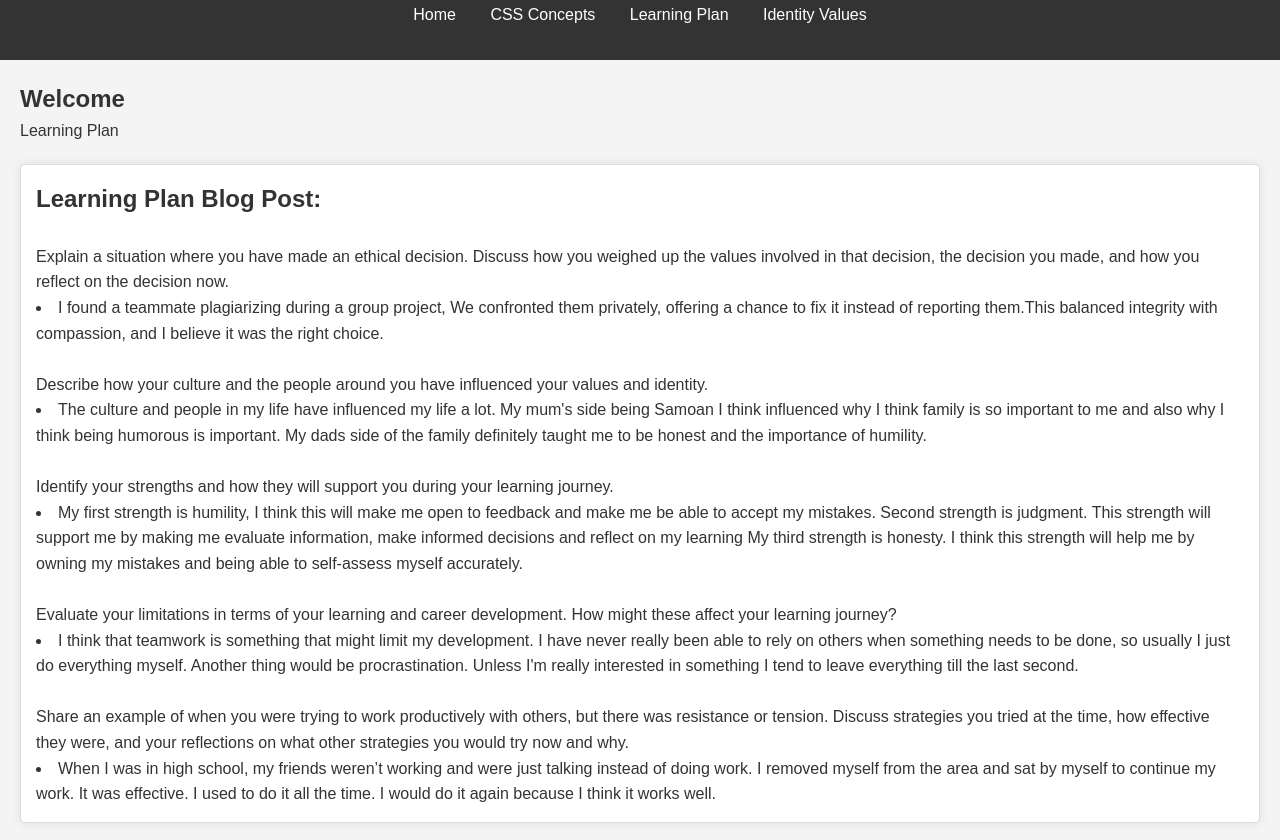
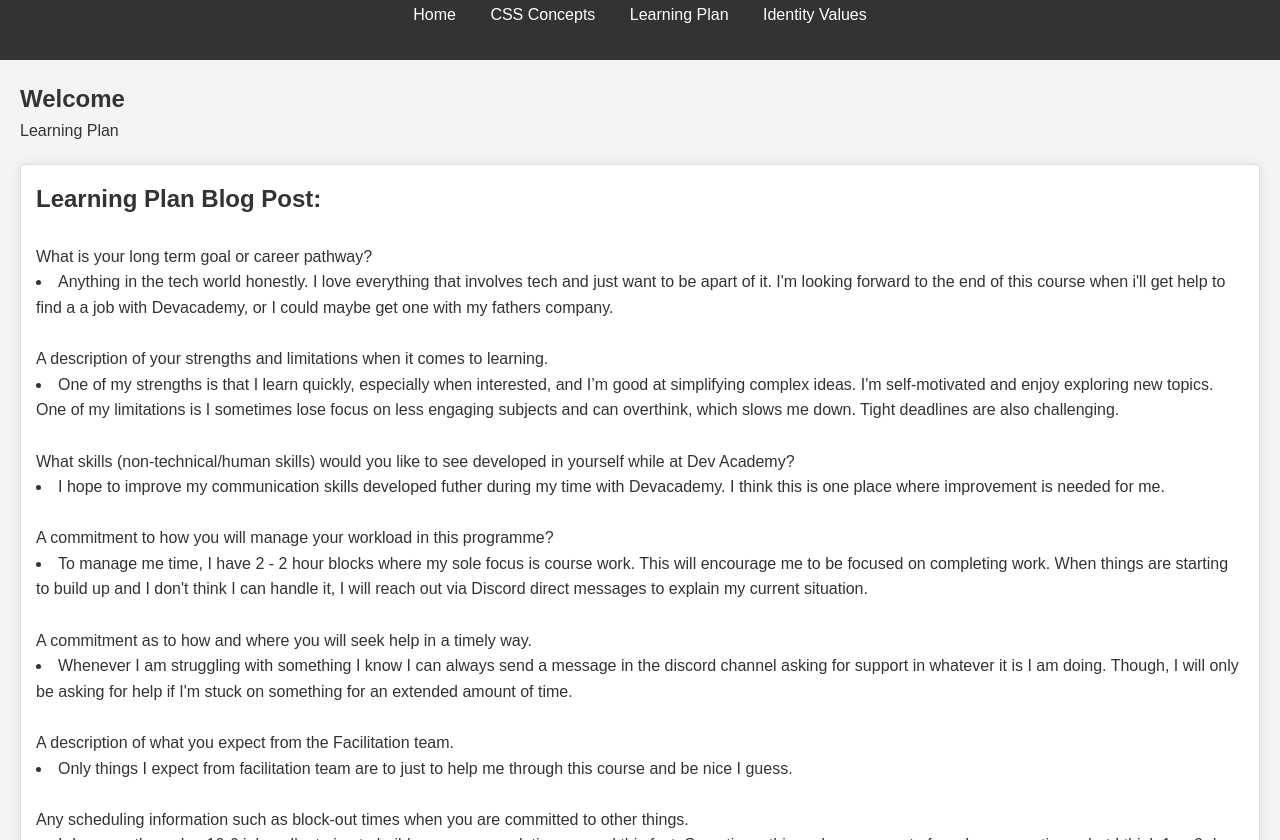
Before and after one commit to george-mills-28/george-mills-28-github.io, a plain HTML site: page blog/learning-plan.htm in a window 1280 px wide. Shown: the part 81-921 px from the top of the page. Drawn offline with Linux system fonts and the light colour scheme.

Commit message:
finished learning-plan.html

```diff
--- a/blog/learning-plan.htm
+++ b/blog/learning-plan.htm
@@ -31,20 +31,27 @@
             <article>
                 <h2>Learning Plan Blog Post:</h2>
                 <br>
-                <p>Explain a situation where you have made an ethical decision. Discuss how you weighed up the values involved in that decision, the decision you made, and how you reflect on the decision now.</p>
-                <li>I found a teammate plagiarizing during a group project, We confronted them privately, offering a chance to fix it instead of reporting them.This balanced integrity with compassion, and I believe it was the right choice.</li>
+                <p>What is your long term goal or career pathway?</p>
+                <li>Anything in the tech world honestly. I love everything that involves tech and just want to be apart of it. I'm looking forward to the end of this course when i'll get help to find a a job with Devacademy, or I could maybe get one with my fathers company.</li>
                 <br>
-                <p>Describe how your culture and the people around you have influenced your values and identity.</p>
-                <li>The culture and people in my life have influenced my life a lot. My mum's side being Samoan I think influenced why I think family is so important to me and also why I think being humorous is important. My dads side of the family definitely taught me to be honest and the importance of humility.</li>
+                <p>A description of your strengths and limitations when it comes to learning.</p>
+                <li>One of my strengths is that I learn quickly, especially when interested, and I’m good at simplifying complex ideas. I'm self-motivated and enjoy exploring new topics. One of my limitations is I sometimes lose focus on less engaging subjects and can overthink, which slows me down. Tight deadlines are also challenging.</li>
                 <br>
-                <p>Identify your strengths and how they will support you during your learning journey.</p>
-                <li>My first strength is humility, I think this will make me open to feedback and make me be able to accept my mistakes. Second strength is judgment. This strength will support me by making me evaluate information, make informed decisions and reflect on my learning My third strength is honesty. I think this strength will help me by owning my mistakes and being able to self-assess myself accurately.</li>
+                <p>What skills (non-technical/human skills) would you like to see developed in yourself while at Dev Academy?</p>
+                <li>I hope to improve my communication skills developed futher during my time with Devacademy. I think this is one place where improvement is needed for me.</li>
                 <br>
-                <p>Evaluate your limitations in terms of your learning and career development. How might these affect your learning journey?</p>
-                <li>I think that teamwork is something that might limit my development. I have never really been able to rely on others when something needs to be done, so usually I just do everything myself. Another thing would be procrastination. Unless I'm really interested in something I tend to leave everything till the last second.</li>
+                <p>A commitment to how you will manage your workload in this programme?</p>
+                <li>To manage me time, I have 2 - 2 hour blocks where my sole focus is course work. This will encourage me to be focused on completing work. When things are starting to build up and I don't think I can handle it, I will reach out via Discord direct messages to explain my current situation.</li>
                 <br>
-                <p>Share an example of when you were trying to work productively with others, but there was resistance or tension. Discuss strategies you tried at the time, how effective they were, and your reflections on what other strategies you would try now and why.</p>
-                <li>When I was in high school, my friends weren’t working and were just talking instead of doing work. I removed myself from the area and sat by myself to continue my work. It was effective. I used to do it all the time. I would do it again because I think it works well.</li>
+                <p>A commitment as to how and where you will seek help in a timely way.</p>
+                <li>Whenever I am struggling with something I know I can always send a message in the discord channel asking for support in whatever it is I am doing. Though, I will only be asking for help if I'm stuck on something for an extended amount of time.</li>
+                <br>
+                <p>A description of what you expect from the Facilitation team.</p>
+                <li>Only things I expect from facilitation team are to just to help me through this course and be nice I guess. </li>
+                <br>
+                <p>Any scheduling information such as block-out times when you are committed to other things.</p>
+                <li>I do currently work a 10-6 job so I'm trying to build my course work time around this fact. Sometimes things do pop up out of nowhere sometimes, but I think 1 or 2 days a week I miss of course work will not set me behind far.</li>
+                <br>
             </article>
         </section>
 
```
Also changed, not shown: blog/identity-values.html (+1 -0 lines).
